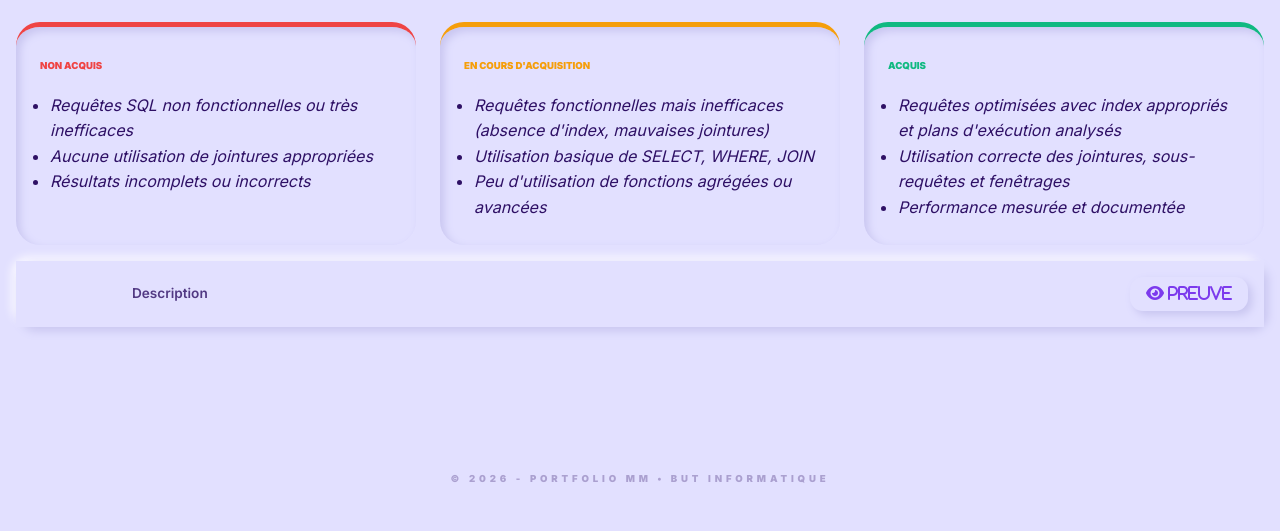
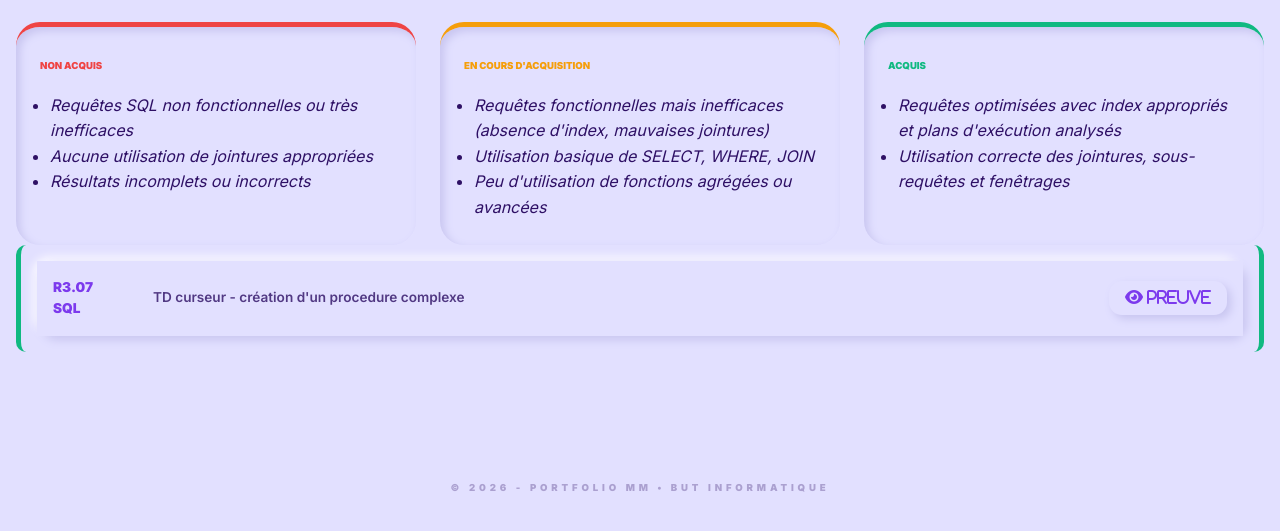
Before and after one commit to MarhadourM/Portfolio, a PHP site: template pages/semestres/S3/C4/C4-AC2.php in a window 1280 px wide. Shown: the part 216-747 px from the top of the page. Run offline with PHP 8.4, Linux system fonts and the light colour scheme; the template is opened without the code that fills it, so the values that code supplies are empty.

Commit message:
competence 4 preuves

```diff
--- a/pages/semestres/S3/C3/C3-AC3.php
+++ b/pages/semestres/S3/C3/C3-AC3.php
@@ -29,7 +29,7 @@
     <table class="tableau-preuves preuve-cours">
         <tr class="ligne-preuve">
             <td class="cellule-ressources">R3.06 Archi Reseaux</td>
-            <td class="cellule-description">Deploiement sécurisé reseaux</td>
+            <td class="cellule-description">Securisation grâce a Iptables</td>
             <td style="text-align:right;">
                 <button class="bouton-apercu" onclick="ouvrirImage('/Portfolio/assets/img/gns3.jpg')">
                     <i class="fas fa-eye"> Preuve</i>
--- a/pages/semestres/S3/C4/C4-AC2.php
+++ b/pages/semestres/S3/C4/C4-AC2.php
@@ -22,16 +22,15 @@
             <ul class="statut-items">
                 <li>Requêtes optimisées avec index appropriés et plans d'exécution analysés</li>
                 <li>Utilisation correcte des jointures, sous-requêtes et fenêtrages</li>
-                <li>Performance mesurée et documentée</li>
             </ul>
         </div>
     </div>
-    <table class="tableau-preuves">
+    <table class="tableau-preuves preuve-acquis">
         <tr class="ligne-preuve">
-            <td class="cellule-ressources"></td>
-            <td class="cellule-description">Description</td>
+            <td class="cellule-ressources">R3.07 SQL</td>
+            <td class="cellule-description">TD curseur - création d'un procedure complexe</td>
             <td style="text-align:right;">
-                <button class="bouton-apercu" onclick="ouvrirImage('/Portfolio/assets/img/')">
+                <button class="bouton-apercu" onclick="ouvrirImage('/Portfolio/assets/img/cursorProcedure.png')">
                     <i class="fas fa-eye"> Preuve</i>
                 </button>
             </td>
```
Also changed, not shown: pages/semestres/S3/C4/C4-AC1.php (+5 -5 lines), pages/semestres/S3/C4/C4-AC3.php (+5 -5 lines), pages/semestres/S3/C4/C4-AC4.php (+4 -4 lines), assets/img/CRUD.png (added), assets/img/MLD.png (added), assets/img/cursorProcedure.png (added), assets/img/mdp-hash.png (added).
